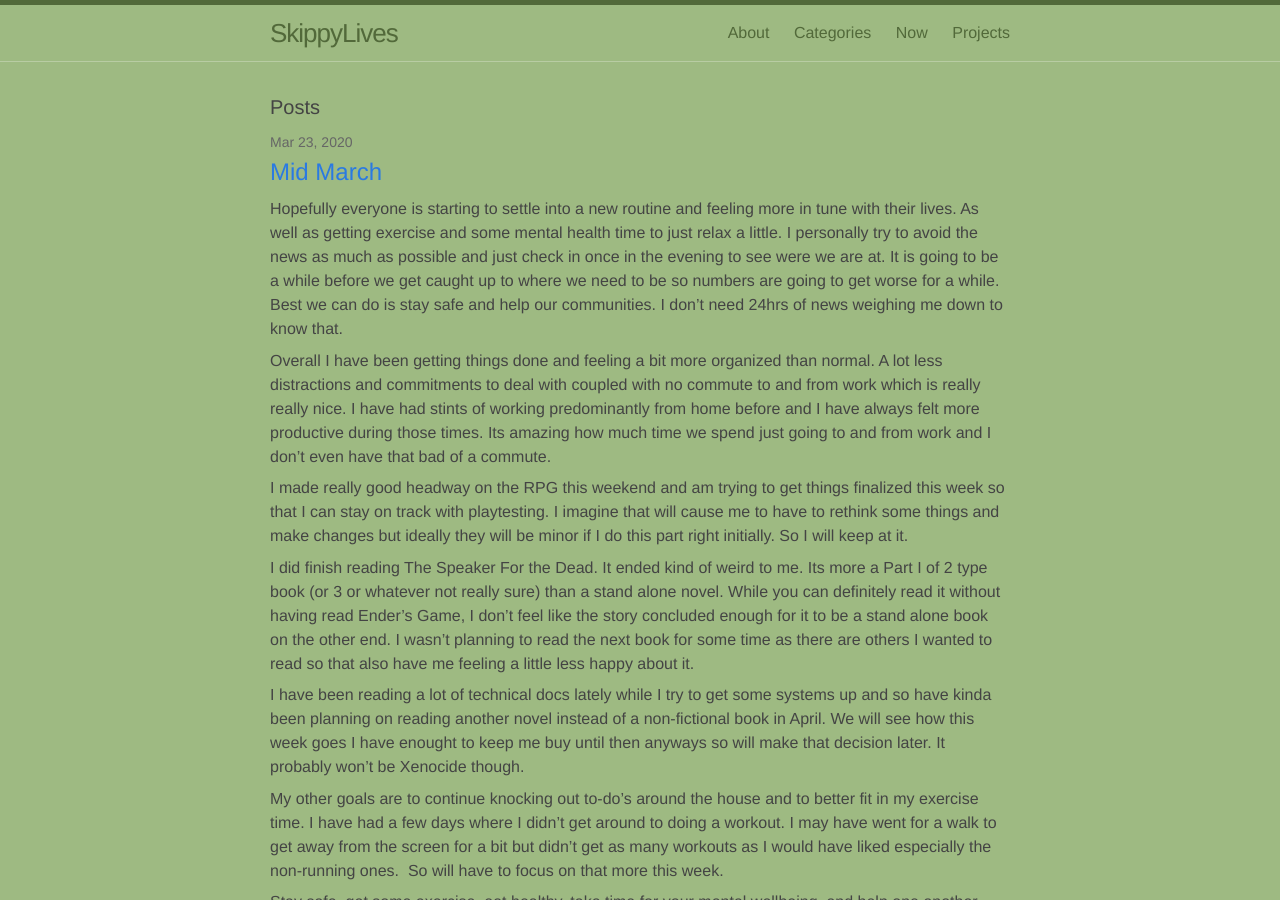
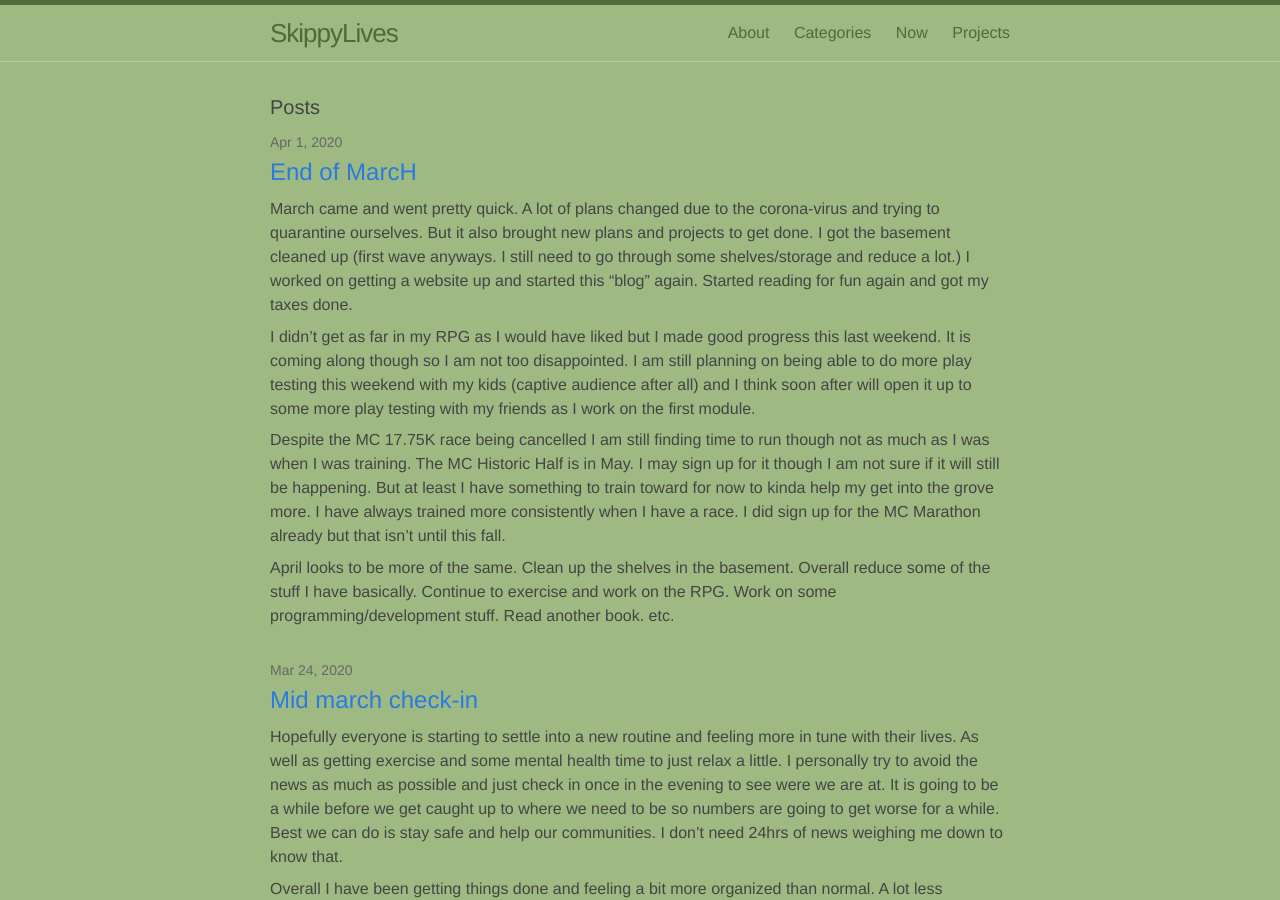
Before and after one commit to SkippyLives/skippylives.github.io, a Jekyll site: the page built from index.html, in a window 1280 px wide and 900 px high. Built offline with Jekyll 4.4.1, drawn with Linux system fonts in a browser that asks for light colours.

Commit message:
20200331

```diff
--- a/_posts/2020-03-23-mid-march.md
+++ b/_posts/2020-03-23-mid-march.md
@@ -1,3 +1,10 @@
+---
+layout: post
+title:  "Mid march check-in"
+date:   2020-03-23 22:27:48 -0400
+categories: update
+---
+
 Hopefully everyone is starting to settle into a new routine and feeling more in tune with their lives. As well as getting exercise and some mental health time to just relax a little. I personally try to avoid the news as much as possible and just check in once in the evening to see were we are at. It is going to be a while before we get caught up to where we need to be so numbers are going to get worse for a while. Best we can do is stay safe and help our communities. I don't need 24hrs of news weighing me down to know that.
 
 Overall I have been getting things done and feeling a bit more organized than normal. A lot less distractions and commitments to deal with coupled with no commute to and from work which is really really nice. I have had stints of working predominantly from home before and I have always felt more productive during those times. Its amazing how much time we spend just going to and from work and I don't even have that bad of a commute.
--- /dev/null
+++ b/_posts/2020-03-31-end-march.md
@@ -0,0 +1,14 @@
+---
+layout: post
+title:  "End of MarcH"
+date:   2020-03-31 22:27:48 -0400
+categories: update
+---
+
+March came and went pretty quick. A lot of plans changed due to the corona-virus and trying to quarantine ourselves. But it also brought new plans and projects to get done. I got the basement cleaned up (first wave anyways. I still need to go through some shelves/storage and reduce a lot.) I worked on getting a website up and started this "blog" again. Started reading for fun again and got my taxes done.
+
+I didn't get as far in my RPG as I would have liked but I made good progress this last weekend. It is coming along though so I am not too disappointed. I am still planning on being able to do more play testing this weekend with my kids (captive audience after all) and I think soon after will open it up to some more play testing with my friends as I work on the first module.
+
+Despite the MC 17.75K race being cancelled I am still finding time to run though not as much as I was when I was training. The MC Historic Half is in May. I may sign up for it though I am not sure if it will still be happening. But at least I have something to train toward for now to kinda help my get into the grove more. I have always trained more consistently when I have a race. I did sign up for the MC Marathon already but that isn't until this fall.
+
+April looks to be more of the same. Clean up the shelves in the basement. Overall reduce some of the stuff I have basically. Continue to exercise and work on the RPG. Work on some programming/development stuff. Read another book. etc.
```
